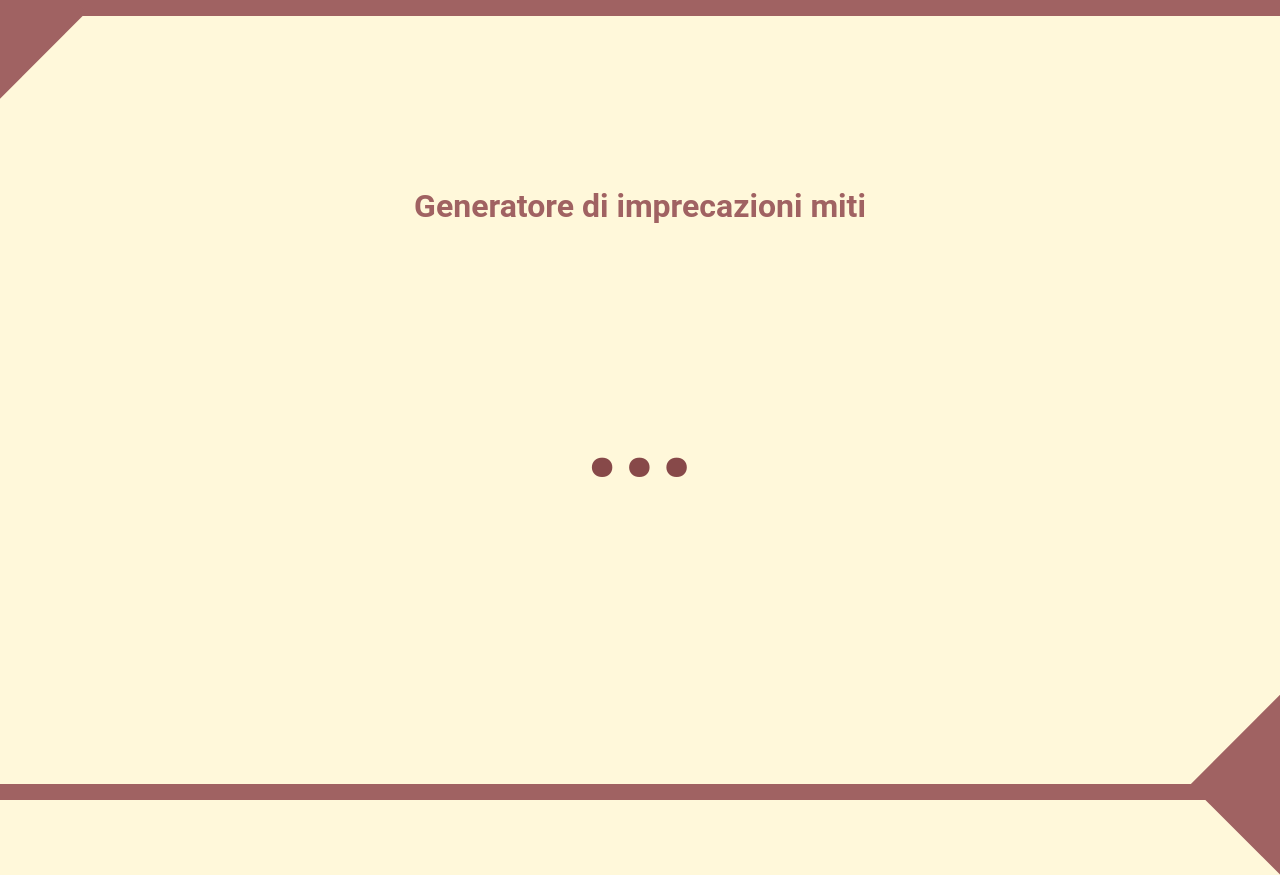
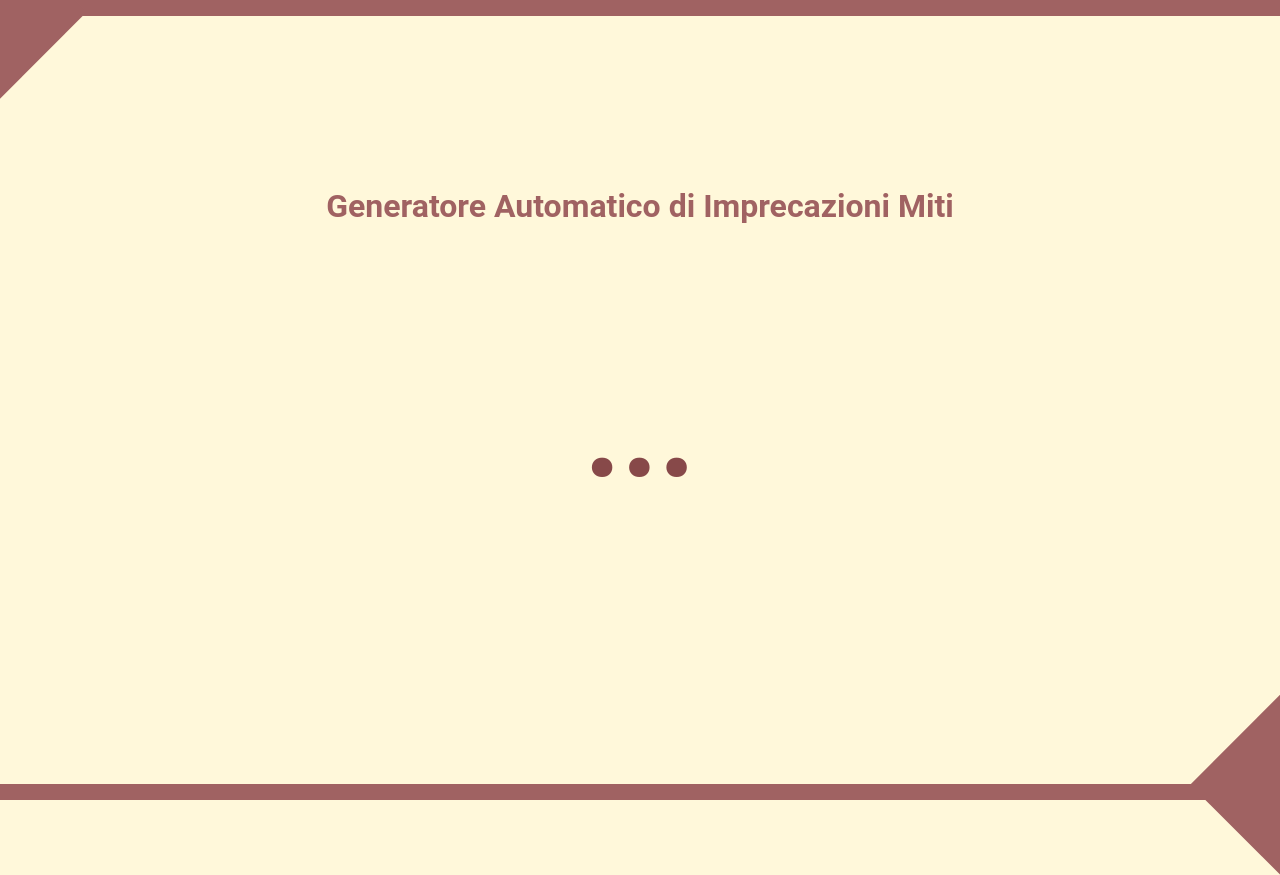
Before and after one commit to raffaele-abramini/canepor.co-v0, a plain HTML site: page index.html in a window 1280 px wide. Shown: the top 875 px of the page. Drawn offline with Linux system fonts and the light colour scheme; no server answers.

Commit message:
:construction: Title and style

```diff
--- a/index.html
+++ b/index.html
@@ -2,12 +2,12 @@
 <html lang="en">
 <head>
   <meta charset="UTF-8">
-  <title>Canepor.co</title>
+  <title>Generatore Automatico di Imprecazioni Miti</title>
   <meta name="description" content="Opla'">
   <link rel="stylesheet" href="style.css">
 </head>
 <body>
-  <h1>Generatore di imprecazioni miti</h1>
+  <h1>Generatore Automatico di Imprecazioni Miti</h1>
   <h2 id="target">...</h2>
   <script src="index.js"></script>
 </body>
--- a/style.css
+++ b/style.css
@@ -22,6 +22,7 @@ body {
     border-top: 2vh solid var(--text);
     border-bottom: 2vh solid var(--text);
     box-sizing: border-box;
+    width: 100vw;
 }
 
 body:before {
```
